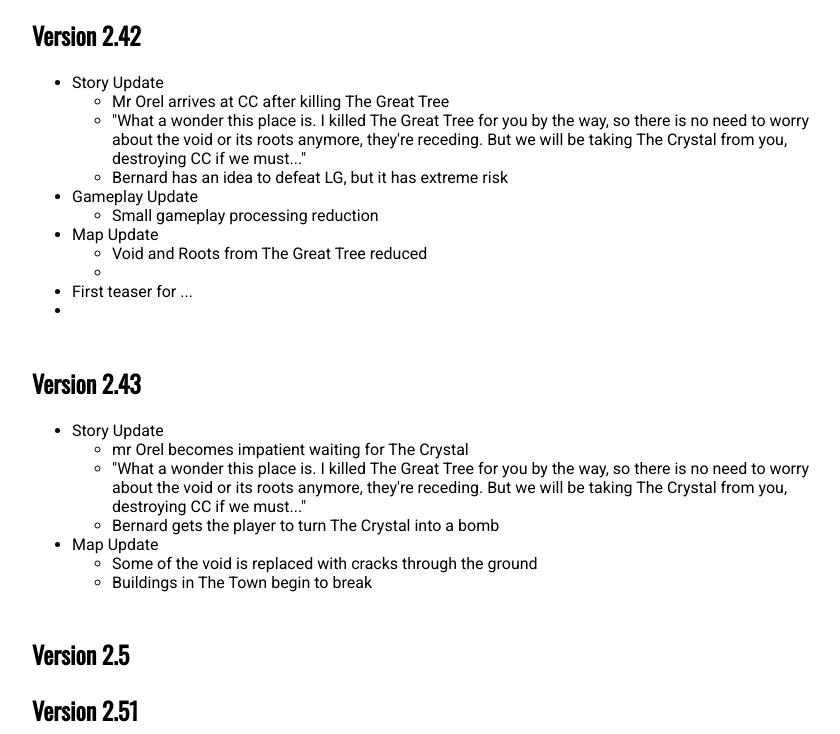
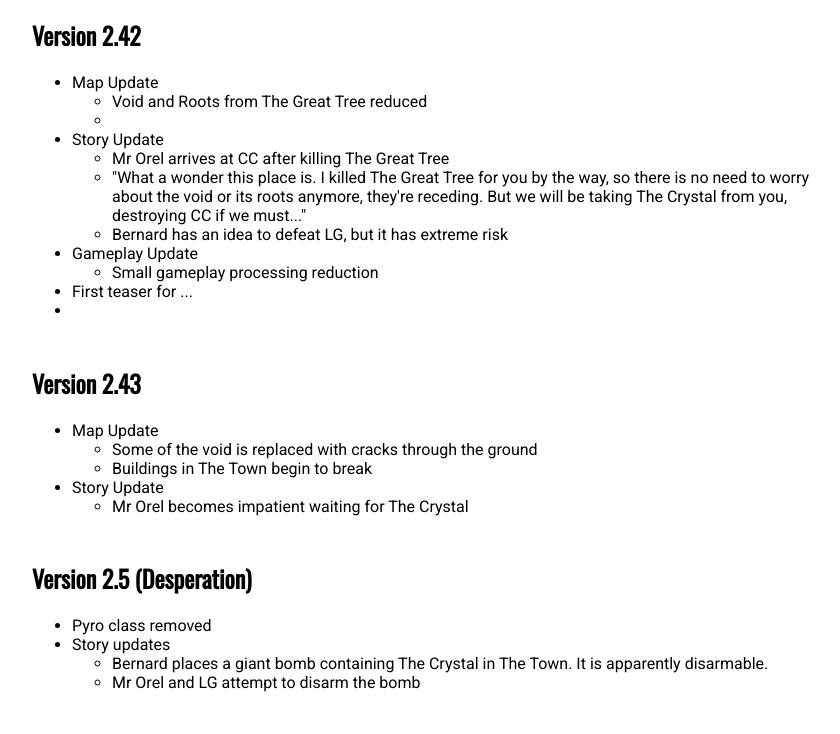
Before and after one commit to FizzyCC/FizzyCC.github.io, a plain HTML site: page changelog.html in a window 1280 px wide. Shown: the part 5655-6389 px from the top of the page, without its empty margins (208-1048 px from the left). Drawn offline with nearby package versions, Linux system fonts and the light colour scheme.

Commit message:
Update changelog.html

```diff
--- a/changelog.html
+++ b/changelog.html
@@ -275,7 +275,7 @@
                 <li>Added duos to Regular, No Build, and Trap Takeover gamemodes</li>
                 <li>Map Update</li>
                 <ul>
-                    <li>Added snow</li>
+                    <li>Added snow to all areas</li>
                 </ul>
             </ul>
 
@@ -364,6 +364,10 @@
 
             <h1>Version 2.42</h1>
             <ul>
+                <li>Map Update</li>
+                <ul>
+                    <li>Void and Roots from The Great Tree reduced<li>
+                </ul>
                 <li>Story Update</li>
                 <ul>
                     <li>Mr Orel arrives at CC after killing The Great Tree</li>
@@ -374,30 +378,43 @@
                 <ul>
                     <li>Small gameplay processing reduction</li>
                 </ul>
-                <li>Map Update</li>
-                <ul>
-                    <li>Void and Roots from The Great Tree reduced<li>
-                </ul>
                 <li>First teaser for ...<li>
             </ul>
 
             <h1>Version 2.43</h1>
             <ul>
-                <li>Story Update</li>
-                <ul>
-                    <li>mr Orel becomes impatient waiting for The Crystal</li>
-                    <li>"What a wonder this place is. I killed The Great Tree for you by the way, so there is no need to worry about the void or its roots anymore, they're receding. But we will be taking The Crystal from you, destroying CC if we must..."</li>
-                    <li>Bernard gets the player to turn The Crystal into a bomb</li>
-                </ul>
                 <li>Map Update</li>
                 <ul>
                     <li>Some of the void is replaced with cracks through the ground</li>
                     <li>Buildings in The Town begin to break</li>
                 </ul>
+                <li>Story Update</li>
+                <ul>
+                    <li>Mr Orel becomes impatient waiting for The Crystal</li>
+                </ul>
             </ul>
 
-            <h1>Version 2.5</h1>
+            <h1>Version 2.5 (Desperation)</h1>
+            <ul>
+                <li>Pyro class removed</li>
+                <li>Story updates</li>
+                <ul>
+                    <li>Bernard places a giant bomb containing The Crystal in The Town. It is apparently disarmable.</li>
+                    <li>Mr Orel and LG attempt to disarm the bomb</li>
+                </ul>
+            </ul>
 
+            <!--
+                --// Order \\--
+
+                New Classes
+                Removed Classes
+                Class Updates (e.g. ability changed/ability removed)
+                New Gamemodes
+                Map Updates
+                Story Updates
+                Gameplay Updates
+            -->
             <h1>Version 2.51</h1>
 
             <h1>Version 2.52</h1>
```
